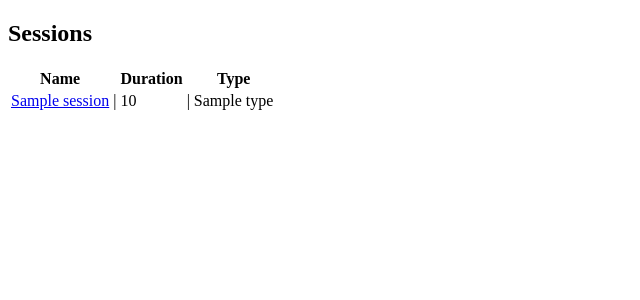
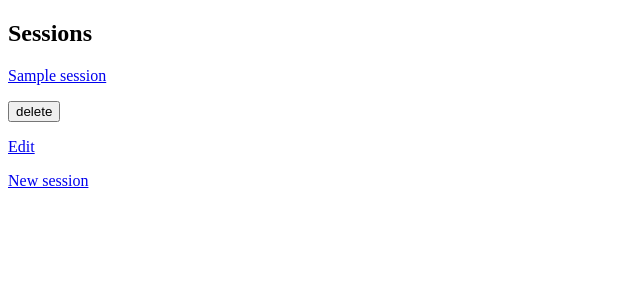
Before and after one commit to Jennycbx/Dog_classes_project, a Flask app: page /sessions in a window 1280 px wide. Shown: the part 70-370 px from the top of the page, without its empty margins (0-640 px from the left). Run offline with Flask 2, Linux system fonts and the light colour scheme; a database or web service that is not in the repository returns one stand-in record (values such as "Sample title"); some libraries are stand-ins or nearby versions.

Commit message:
added update

```diff
--- a/controllers/session_controller.py
+++ b/controllers/session_controller.py
@@ -15,3 +15,33 @@ def show(id):
     session = session_repository.select(id)
     members = session_repository.members(session)
     return render_template("sessions/show.html", session=session, members=members)
+
+@sessions_blueprint.route("/sessions/new", methods=['GET'])
+def new_session():
+    sessions = session_repository.select_all()
+    return render_template("sessions/new.html", sessions = sessions)
+
+
+@sessions_blueprint.route("/sessions",  methods=['POST'])
+def create_session():
+    session_name = (request.form['session_name'])
+    session_day = (requestion.form['session_day'])
+    session_duration = (request.form['session_duration'])
+    session_type = (request.form['session_type'])
+    new_session = Session(session_name, session_day, session_duration, session_type)
+    session_repository.save(new_session)
+    return redirect('/session')
+
+@sessions_blueprint.route("/sessions/<id>/edit", methods=['GET'])
+def edit_session(id):
+    session = session_repository.select(id)
+    return render_template('sessions/edit.html', session = session)
+
+@sessions_blueprint.route("/sessions/<id>", methods=['POST'])
+def update_session(id):
+    name = request.form['name']
+    duration = request.form['duration']
+    type = request.form['type']
+    session = Session(name, duration, type, id)
+    session_repository.update(session)
+    return redirect('/sessions')
--- a/db/booking_manager.sql
+++ b/db/booking_manager.sql
@@ -13,12 +13,12 @@ CREATE TABLE sessions (
     id SERIAL PRIMARY KEY,
     name VARCHAR(255),
     type VARCHAR(255),
-    duration INT
+    duration INT,
+    day VARCHAR(255)
 );
 
 CREATE TABLE bookings (
     id SERIAL PRIMARY KEY,
     member_id INT REFERENCES members(id) ON DELETE CASCADE,
-    session_id INT REFERENCES sessions(id) ON DELETE CASCADE,
-    review TEXT
+    session_id INT REFERENCES sessions(id) ON DELETE CASCADE
 );
--- a/models/session.py
+++ b/models/session.py
@@ -1,7 +1,8 @@
 class Session:
 
-    def __init__(self, name, duration, type, id = None):
+    def __init__(self, name, day, duration, type, id = None):
       self.name = name
+      self.day = day
       self.duration = duration
       self.type = type
       self.id = id
--- a/repositories/member_repository.py
+++ b/repositories/member_repository.py
@@ -52,7 +52,7 @@ def sessions(member):
     results = run_sql(sql, values)
 
     for row in results:
-        session = Session(row['name'], row['duration'], row['type'], row['id'])
+        session = Session(row['name'], row['day'], row['duration'], row['type'], row['id'])
         sessions.append(session)
 
     return sessions
--- a/repositories/session_repository.py
+++ b/repositories/session_repository.py
@@ -3,8 +3,8 @@ from models.session import Session
 from models.member import Member
 
 def save(session):
-    sql = "INSERT INTO sessions(name, duration, type) VALUES (%s, %s, %s) RETURNING id"
-    values = [session.name, session.duration, session.type]
+    sql = "INSERT INTO sessions(name, day, duration, type) VALUES (%s, %s, %s, %s) RETURNING id"
+    values = [session.name, session.day, session.duration, session.type]
     results = run_sql(sql, values)
     session.id = results[0]['id']
     return session
@@ -17,7 +17,7 @@ def select_all():
     results = run_sql(sql)
 
     for row in results:
-        session = Session(row['name'], row['duration'], row['type'], row['id'])
+        session = Session(row['name'], row['day'], row['duration'], row['type'], row['id'])
         sessions.append(session)
     return sessions
 
@@ -28,16 +28,21 @@ def select(id):
     result = run_sql(sql, values)[0]
 
     if result is not None:
-        session = Session(result['name'], result['duration'], result['type'], result['id'] )
+        session = Session(result['name'], result['day'], result['duration'], result['type'], result['id'] )
     return session
 
 def delete_all():
     sql = "DELETE FROM sessions"
     run_sql(sql)
 
+def delete(id):
+    sql = "DELETE FROM sessions WHERE id = %s"
+    values = [id]
+    run_sql(sql, values)
+
 def update(session):
-    sql = "UPDATE sessions SET (name, duration, type) = (%s, %s, %s) WHERE id = %s"
-    values = [session.name, session.duration, session.type, member.id]
+    sql = "UPDATE sessions SET (name, day, duration, type) = (%s, %s, %s, %s) WHERE id = %s"
+    values = [session.name, session.day, session.duration, session.type, session.id]
     run_sql(sql, values)
 
 def members(session):
--- a/templates/base.html
+++ b/templates/base.html
@@ -1,14 +1,12 @@
 <!DOCTYPE html>
 <html>
 <head>
+  <meta charset="UTF-8">
+  <meta name="viewport" content="width=device-width, initial-scale=1.0">
+  <meta http-equiv="X-UA-Compatible" content="ie=edge">
+  <link rel="stylesheet" href="https://stackpath.bootstrapcdn.com/font-awesome/4.7.0/css/font-awesome.min.css" crossorigin="anonymous">
+  <link rel="stylesheet" href="{{ url_for('static', filename='style.css') }}">
   <title>Paws in the Park!</title>
-  <!-- <link href="https://fonts.googleapis.com/css?family=Merriweather|Special+Elite" rel="stylesheet">
-
-
-  <link rel="stylesheet" href="{{ url_for('static', filename='css/buttons.css') }}">
-  <link rel="stylesheet" href="{{ url_for('static', filename='css/forms.css') }}">
-  <link rel="stylesheet" href="{{ url_for('static', filename='css/style.css') }}">
-  <link rel="stylesheet" href="{{ url_for('static', filename='css/tables.css') }}"> -->
 </head>
 <body>
 <main class="flex flex--row">
--- a/templates/bookings/index.html
+++ b/templates/bookings/index.html
@@ -6,7 +6,7 @@
 <ul>
   {% for booking in bookings %}
   <li>
-  <p>{{ booking.member.name }} - {{ booking.session.name }} </p>
+  <p>{{ booking.member.name }} - {{ booking.session.name }} - {{booking.session.day}}</p>
     <p>
       <form action="/bookings/{{ booking.id }}/delete" method="POST">
         <input class="btn btn--danger" type="submit" value="delete" />
@@ -17,7 +17,7 @@
 </ul>
 
 <p class="btn--wrapper">
-  <a class="btn btn--action" href="/bookings/new">New booking</a>
+  <a class="btn btn--action" href="/bookings/new">Add new booking</a>
 </p>
 
 
--- a/templates/members/index.html
+++ b/templates/members/index.html
@@ -4,7 +4,7 @@
 <h1>Members</h1>
 
 <p class="btn--wrapper">
-  <a class="btn btn--action" href="/members/new">New member</a>
+  <a class="btn btn--action" href="/members/new">Add new member</a>
 </p>
 
   {% for member in members %}
@@ -14,7 +14,8 @@
       <input class="btn btn--danger" type="submit" value="delete" />
       </form>
     </p>
+  <p><a href="/members/{{member.id}}/edit">Edit</a></p>
 
   {% endfor %}
-</table>
+
 {% endblock %}
--- a/templates/members/show.html
+++ b/templates/members/show.html
@@ -5,11 +5,11 @@
 
 <p>{{ member.age }} years old</p>
 <p>{{ member.type }}</p>
-<p>Attended:</p>
+<p>Attending:</p>
 
 <ul>
     {% for session in sessions %}
-        <li>{{ session.name }}</li>
+        <li>{{ session.name }} on {{ session.day }}</li>
     {% endfor %}
 </ul>
 
--- a/templates/sessions/index.html
+++ b/templates/sessions/index.html
@@ -3,23 +3,18 @@
 {% block content %}
 <h1>Sessions</h1>
 
-<table>
-  <tr>
-    <th>Name</th>
-    <th></th>
-    <th>Duration</th>
-    <th></th>
-    <th>Type</th>
-  </tr>
   {% for session in sessions %}
-  <tr>
-    <td><a href="/sessions/{{ session.id }}"> {{session.name}} </a></td>
-    <td>|</td>
-    <td>{{ session.duration }}</td>
-    <td>|</td>
-    <td>{{ session.type }}</td>
-  </tr>
+  <p><a href="/sessions/{{ session.id }}"> {{session.name}} </a></p>
+    <p>
+      <form action="/sessions/{{ session.id }}/delete" method="POST">
+      <input class="btn btn--danger" type="submit" value="delete" />
+      </form>
+    </p>
+  <p><a href="/sessions/{{session.id}}/edit">Edit</a></p>
   {% endfor %}
-</table>
 
+
+<p class="btn--wrapper">
+  <a class="btn btn--action" href="/sessions/new">New session</a>
+</p>
 {% endblock %}
--- a/templates/sessions/show.html
+++ b/templates/sessions/show.html
@@ -1,8 +1,8 @@
 {% extends 'base.html' %}
 
 {% block content %}
-<h1> {{session.name}} </h1>
-
+<h1> {{ session.name }} </h1>
+<p>Day: {{ session.day }}</p>
 <p>Duration: {{ session.duration }}</p>
 <p>Type: {{ session.type }}</p>
 
```
Also changed, not shown: console.py (+4 -10 lines), controllers/member_controller.py (+14 -0 lines), templates/members/edit.html (added, +24 -0 lines), templates/sessions/edit.html (added, +24 -0 lines), templates/sessions/new.html (added, +23 -0 lines), static/images/Charlie_profile.jpg (added), static/images/background_image.jpeg (added), static/style.css (added).
